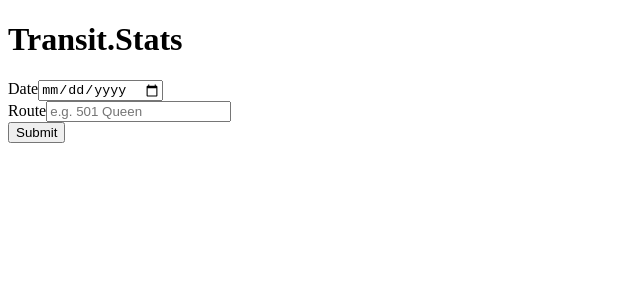
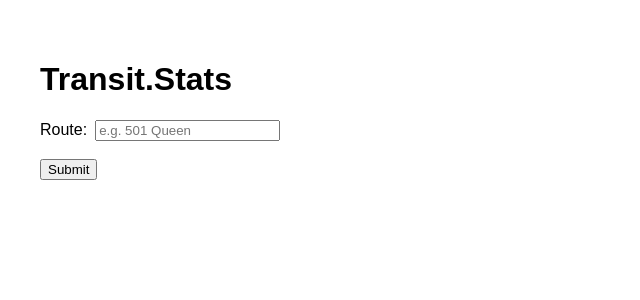
Before and after one commit to ryanphanna/Transit-Stats, a Next.js app: page / in a window 1280 px wide. Shown: the top 300 px of the page, without its empty margins (0-640 px from the left). Built offline with nearby package versions, Linux system fonts and the light colour scheme; no server answers.

Commit message:
Update index.js

```diff
--- a/pages/index.js
+++ b/pages/index.js
@@ -1,10 +1,56 @@
-import TripForm from '../components/TripForm'
+import { useState } from 'react';
+import { createClient } from '@supabase/supabase-js';
+
+// 🔑 Replace these with your actual Supabase keys (go to Project Settings > API)
+const supabaseUrl = 'https://fwbmqmaqefwhiwzkcjyv.supabase.co';
+const supabaseAnonKey = 'eyJhbGciOiJIUzI1NiIsInR5cCI6IkpXVCJ9.eyJpc3MiOiJzdXBhYmFzZSIsInJlZiI6ImZ3Ym1xbWFxZWZ3aGl3emtjanl2Iiwicm9sZSI6ImFub24iLCJpYXQiOjE3NDYzMDE1OTEsImV4cCI6MjA2MTg3NzU5MX0.ujJI7jOrpw2Usiw56Z_Sdrjp7q8xu_o6bMXVeDAgP5Y';
+const supabase = createClient(supabaseUrl, supabaseAnonKey);
 
 export default function Home() {
+  const [route, setRoute] = useState('');
+  const [status, setStatus] = useState('');
+
+  const handleSubmit = async (e) => {
+    e.preventDefault();
+
+    const { error } = await supabase.from('trips').insert({
+      created_at: new Date().toISOString(),
+      route: route,
+    });
+
+    if (error) {
+      setStatus(`❌ Error: ${error.message}`);
+    } else {
+      setStatus('✅ Trip added successfully!');
+      setRoute('');
+    }
+  };
+
   return (
-    <div className="p-6">
-      <h1 className="text-2xl font-bold mb-4">Transit.Stats</h1>
-      <TripForm />
+    <div style={{ padding: '2rem', fontFamily: 'Arial, sans-serif' }}>
+      <h1>Transit.Stats</h1>
+
+      <form onSubmit={handleSubmit}>
+        <label>
+          Route:
+          <input
+            type="text"
+            placeholder="e.g. 501 Queen"
+            value={route}
+            onChange={(e) => setRoute(e.target.value)}
+            required
+            style={{ marginLeft: '0.5rem' }}
+          />
+        </label>
+        <br /><br />
+        <button type="submit">Submit</button>
+      </form>
+
+      {status && (
+        <p style={{ marginTop: '1rem' }}>
+          {status}
+        </p>
+      )}
     </div>
-  )
+  );
 }
```
